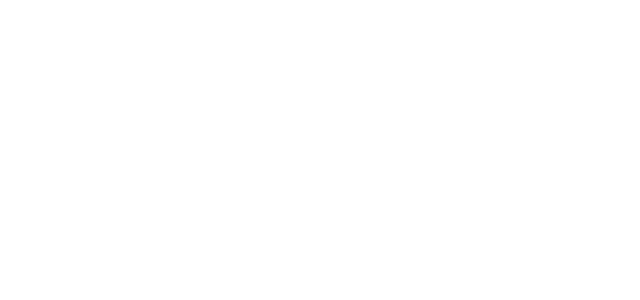
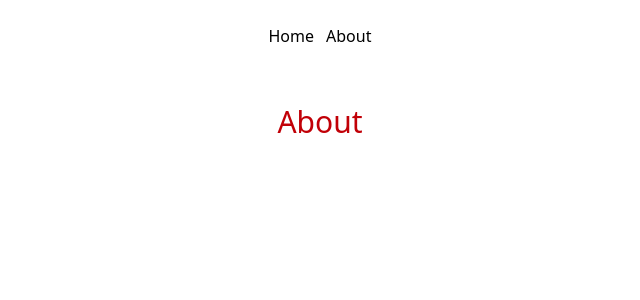
Before and after one commit to azulkipli/nuxt-shadcn-start, a Nuxt app: page /about in a window 1280 px wide. Before the commit this address had no page. Shown: the top 300 px of the page, without its empty margins (320-960 px from the left). Built offline with nearby package versions, Linux system fonts and the light colour scheme.

Commit message:
add page & diff layout

```diff
--- a/app.vue
+++ b/app.vue
@@ -3,3 +3,19 @@
     <NuxtPage />
   </NuxtLayout>
 </template>
+<script lang="ts" setup>
+useSeoMeta({
+  keywords: ["nuxt", "shadcn", "starter"],
+  ogTitle: "Home | NuxtJS Shadcn UI",
+  ogDescription: "NuxtJS Shadcn UI",
+  ogImage: "https://unocss.dev/logo.svg",
+  ogUrl: "http://nuxt-shadcn-start.vercel.app",
+  ogType: "website",
+  ogDescription: "Home page NuxtJS Shadcn UI",
+  ogImage: "URL_ADDRESSxtseo.com/og-image.jpg",
+  twitterCard: "summary_large_image",
+  twitterImage: "URL_ADDRESSxtseo.com/twitter-image.jpg",
+  twitterTitle: "Home",
+  twitterDescription: "Home page NuxtJS Shadcn UI",
+})
+</script>
--- /dev/null
+++ b/assets/css/main.css
@@ -0,0 +1 @@
+@import "tailwindcss";
--- /dev/null
+++ b/components/Header.vue
@@ -0,0 +1,10 @@
+<template>
+  <header class="inline-flex gap-3 p-6">
+    <NuxtLink to="/">Home</NuxtLink>
+    <NuxtLink to="/about">About</NuxtLink>
+  </header>
+</template>
+
+<script lang="ts" setup></script>
+
+<style></style>
--- /dev/null
+++ b/layouts/centered.vue
@@ -0,0 +1,12 @@
+<template>
+  <div id="defLayout" class="min-h-screen container w-full mx-auto">
+    <Header class="text-center mx-auto w-full items-center justify-center" />
+    <main class="mx-auto p-8 text-center">
+      <slot />
+    </main>
+  </div>
+</template>
+
+<script lang="ts" setup></script>
+
+<style></style>
--- a/layouts/default.vue
+++ b/layouts/default.vue
@@ -1,13 +1,15 @@
 <template>
-  <div id="defLayout">
-    <slot />
+  <div id="defLayout" class="min-h-screen container w-full">
+    <header class="inline-flex gap-3 p-6">
+      <NuxtLink to="/">Home</NuxtLink>
+      <NuxtLink to="/about">About</NuxtLink>
+    </header>
+    <main class="mx-auto p-8">
+      <slot />
+    </main>
   </div>
 </template>
 
-<script lang="ts" setup>
+<script lang="ts" setup></script>
 
-</script>
-
-<style>
-
-</style>
+<style></style>
--- a/nuxt.config.ts
+++ b/nuxt.config.ts
@@ -1,6 +1,14 @@
 // https://nuxt.com/docs/api/configuration/nuxt-config
+import tailwindcss from '@tailwindcss/vite'
+
 export default defineNuxtConfig({
   compatibilityDate: '2025-05-15',
   devtools: { enabled: true },
-  modules: ['@nuxt/eslint']
+  vite:{
+    plugins: [
+      tailwindcss(),
+    ]
+  },
+  css: ['~/assets/css/main.css'],
+  modules: ['@nuxt/eslint'],
 })
--- a/package.json
+++ b/package.json
@@ -12,9 +12,14 @@
   },
   "dependencies": {
     "@nuxt/eslint": "1.4.1",
+    "@tailwindcss/vite": "^4.1.7",
     "eslint": "^9.0.0",
     "nuxt": "^3.17.4",
+    "tailwindcss": "^4.1.7",
     "vue": "^3.5.15",
     "vue-router": "^4.5.1"
+  },
+  "devDependencies": {
+    "typescript": "^5.8.3"
   }
 }
--- /dev/null
+++ b/pages/about.vue
@@ -0,0 +1,17 @@
+<template>
+  <div id="pageAbout" class="">
+    <h1 class="text-red-700 text-3xl">About</h1>
+  </div>
+</template>
+
+<script lang="ts" setup>
+definePageMeta({
+  title: "About",
+  description: "about page NuxtJS Shadcn UI",
+  layout: "centered",
+})
+</script>
+
+<style>
+
+</style>
--- a/pages/index.vue
+++ b/pages/index.vue
@@ -1,6 +1,6 @@
 <template>
-  <div id="pageHome">
-    <h1>HOME</h1>
+  <div id="pageHome" class="">
+    <h1 class="text-blue-700 text-3xl">HOME</h1>
   </div>
 </template>
 
@@ -10,21 +10,6 @@ definePageMeta({
   description: "Home page NuxtJS Shadcn UI",
   layout: "default",
 })
-
-defineSeoMeta({
-  keywords: ["nuxt", "shadcn", "starter"],
-  ogTitle: "Home | NuxtJS Shadcn UI",
-  ogDescription: "NuxtJS Shadcn UI",
-  ogImage: "https://unocss.dev/logo.svg",
-  ogUrl: "http://nuxt-shadcn-start.vercel.app",
-  ogType: "website",
-  ogDescription: "Home page NuxtJS Shadcn UI",
-  ogImage: "URL_ADDRESSxtseo.com/og-image.jpg",
-  twitterCard: "summary_large_image",
-  twitterImage: "URL_ADDRESSxtseo.com/twitter-image.jpg",
-  twitterTitle: "Home",
-  twitterDescription: "Home page NuxtJS Shadcn UI",
-})
 </script>
 
 <style>
```
Also changed, not shown: 1 other file (tests, documents, lock files or other folders).
